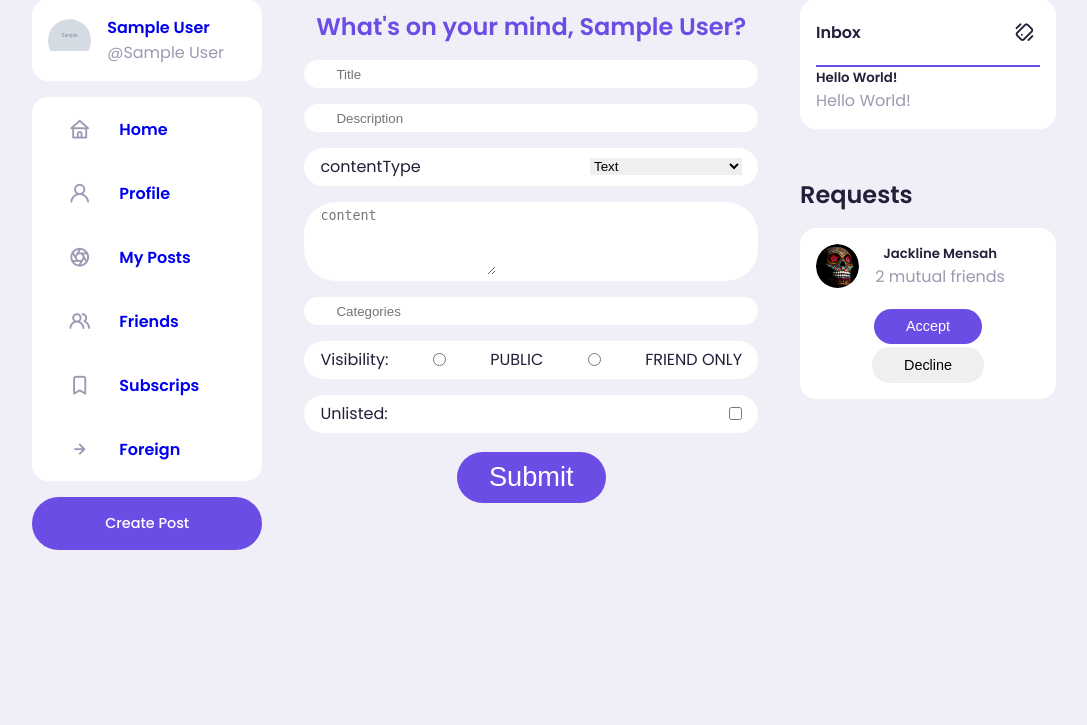
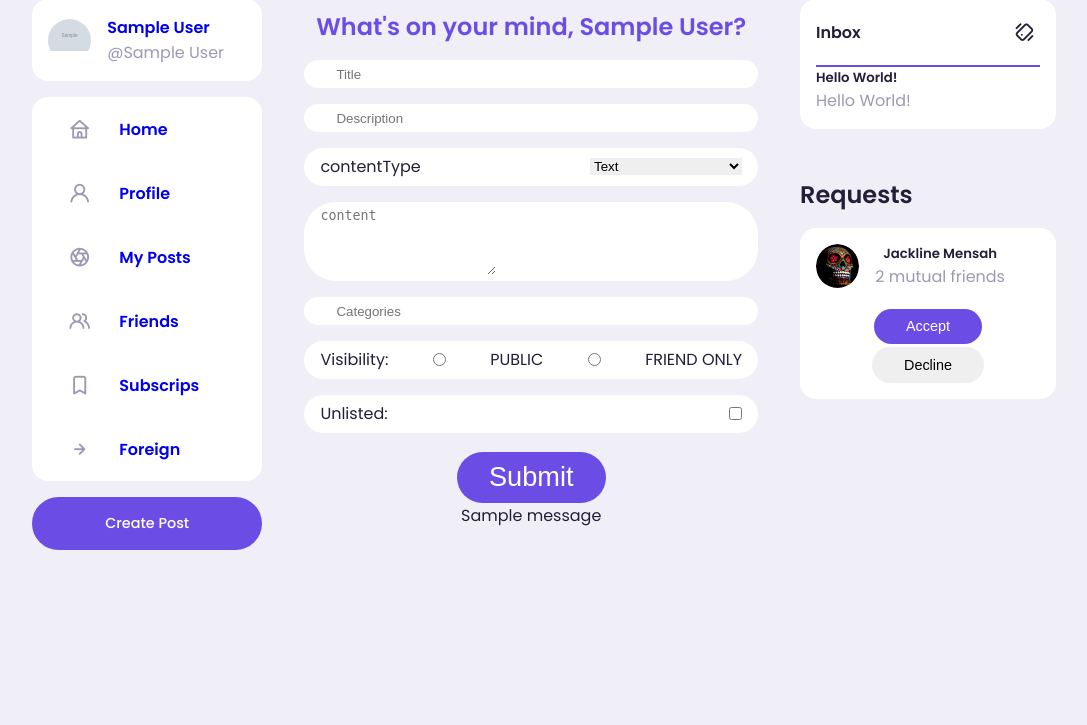
Before and after one commit to Zhijian-Mei/zhijian-group-cmput404-project, a Django app: page /mypost/create/ in a window 1280 px wide. Shown: the part 87-812 px from the top of the page, without its empty margins (96-1183 px from the left). Run offline with Django 4.2, Linux system fonts and the light colour scheme; a user stored in the database is signed in; tables that the repository leaves empty hold one stand-in row (values such as "Sample post"); grey boxes marked "Sample" are stand-in pictures; one stand-in notice (Sample message) is shown.

Commit message:
added reaction message in create post

```diff
--- a/mysite/socialdistribution/templates/createpost.html
+++ b/mysite/socialdistribution/templates/createpost.html
@@ -63,6 +63,13 @@
         <input type="submit" class="btn btn-primary" value="Submit" style="font-size: 1.7em; margin-top: 0.7em; text-align:center;">
     </form>
 
+    {% if messages %}
+    <ul class="messages">
+        {% for message in messages %}
+        <li  {% if message.tags %} class=" {{ message.tags }} " {% endif %}> {{ message }} </li>
+        {% endfor %}
+    </ul>
+    {% endif %}
 </div>
 
 <script language="javascript"  type="text/javascript">
--- a/mysite/socialdistribution/views.py
+++ b/mysite/socialdistribution/views.py
@@ -1,6 +1,7 @@
 from logging import exception
 from django.shortcuts import render
 from django.db.models import Q
+from django.contrib import messages
 
 from django.http import HttpResponse
 from django.shortcuts import render, redirect
@@ -196,9 +197,11 @@ def create_post(request):
                                      author=author_object,author_object=author_object,
                                      categories=data['categories'], visibility=data['visibility'], unlisted=unlisted)
             message = {'message:', 'successfully created post'}
+            messages.success(request, 'Post is created successfully!')
             return Response(message, status=status.HTTP_201_CREATED)
         except Exception as e:
             message = {'error:', e}
+            messages.error(request, 'Failed to create the post, ERROR: '+str(e))
             return Response(message, status=status.HTTP_400_BAD_REQUEST)
 
 
```
